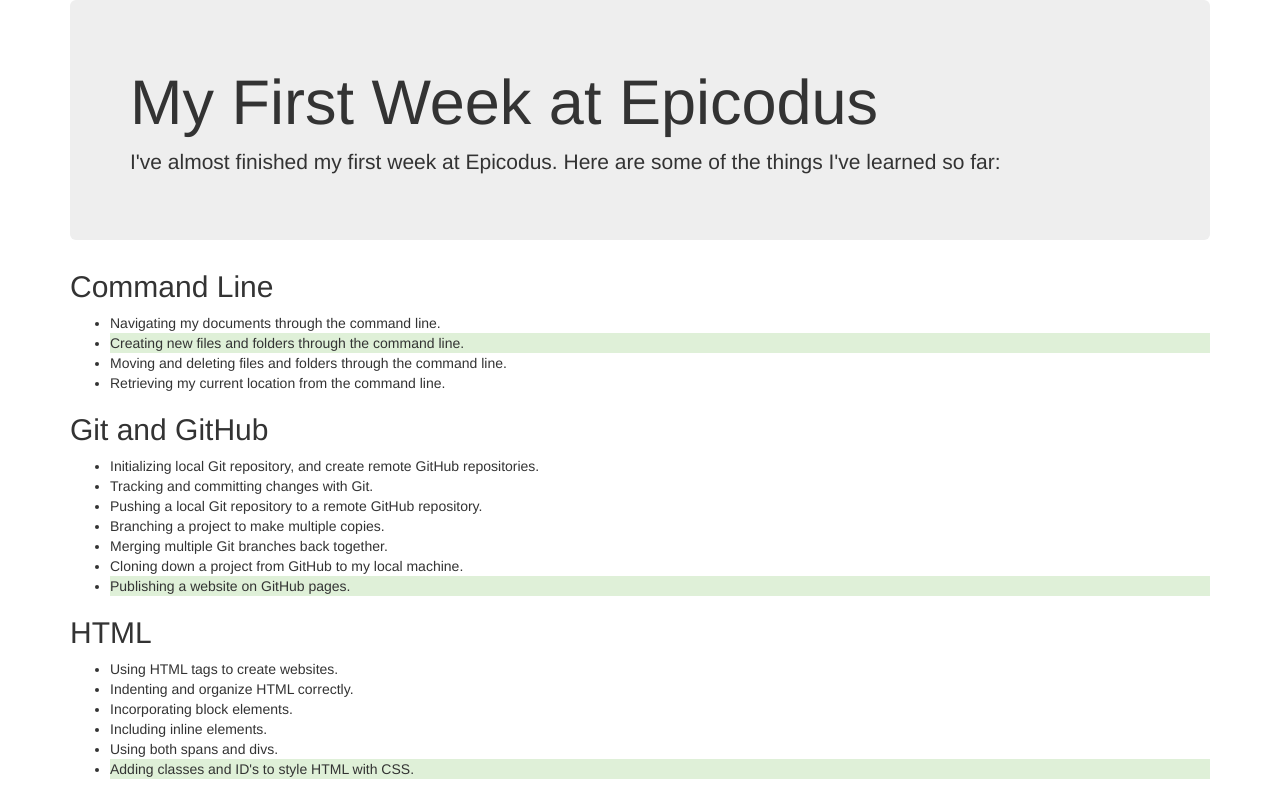
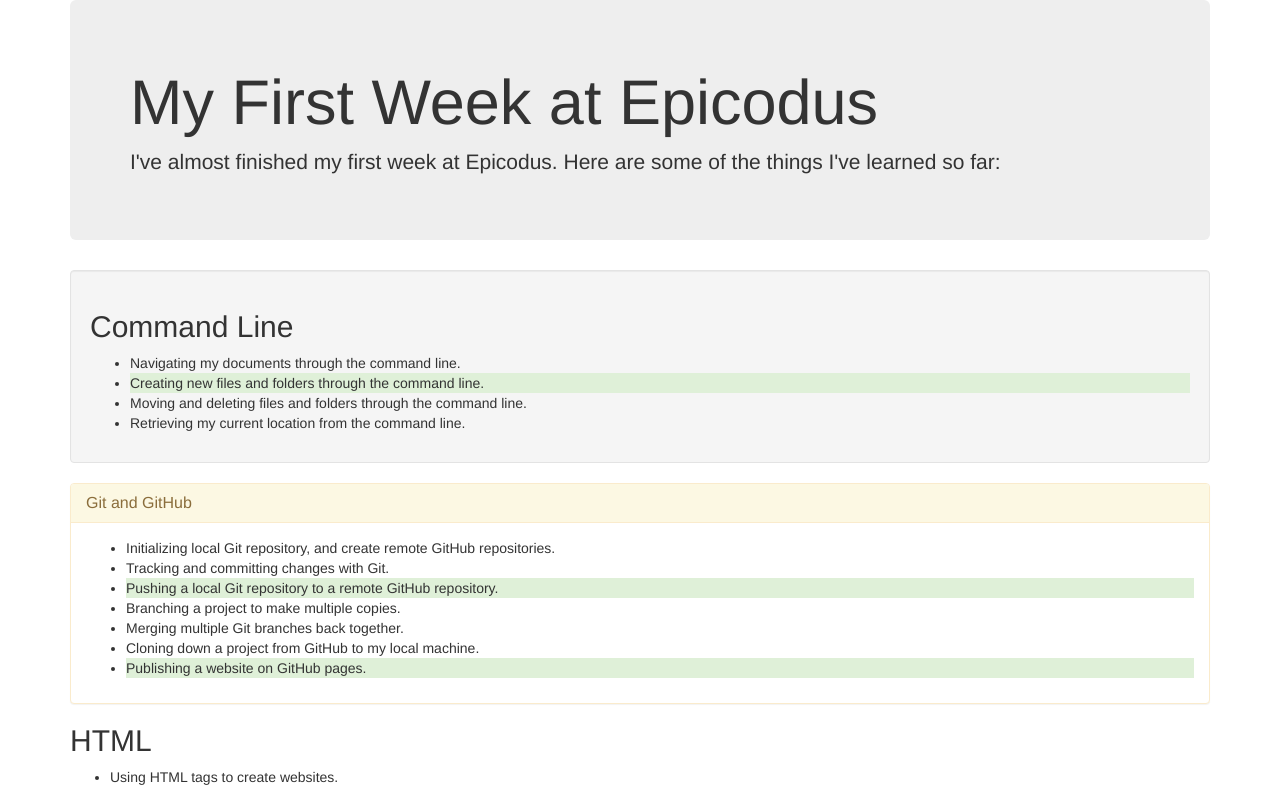
Before and after one commit to k8thedinosaur/week-in-review, a plain HTML site: page index.html in a window 1280 px wide. Shown: the top 790 px of the page. Drawn offline with Linux system fonts and the light colour scheme.

Commit message:
adds bootstrap classes wells and panels to style text

```diff
--- a/index.html
+++ b/index.html
@@ -12,6 +12,7 @@
         I've almost finished my first week at Epicodus. Here are some of the things I've learned so far:
         </p>
       </div>
+      <div class="well">
         <h2>Command Line</h2>
         <ul>
         <li>Navigating my documents through the command line.</li>
@@ -19,16 +20,23 @@
         <li>Moving and deleting files and folders through the command line.</li>
         <li>Retrieving my current location from the command line.</li>
         </ul>
-      <h2>Git and GitHub</h2>
+      </div>
+      <div class="panel panel-warning">
+        <div class="panel-heading">
+          <h2 class="panel-title">Git and GitHub</h2>
+        </div>
+        <div class="panel-body">
           <ul>
           <li>Initializing local Git repository, and create remote GitHub repositories.</li>
           <li>Tracking and committing changes with Git.</li>
-      <li>Pushing a local Git repository to a remote GitHub repository.</li>
+          <li class="bg-success">Pushing a local Git repository to a remote GitHub repository.</li>
           <li>Branching a project to make multiple copies.</li>
           <li>Merging multiple Git branches back together.</li>
           <li>Cloning down a project from GitHub to my local machine.</li>
           <li class="bg-success">Publishing a website on GitHub pages.</li>
           </ul>
+        </div>
+      </div>
       <h2>HTML</h2>
       <ul>
       <li>Using HTML tags to create websites.</li>
```
Lines whose indentation alone changed are shown as unchanged.
